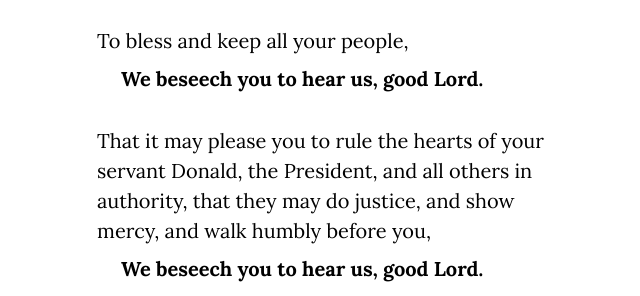
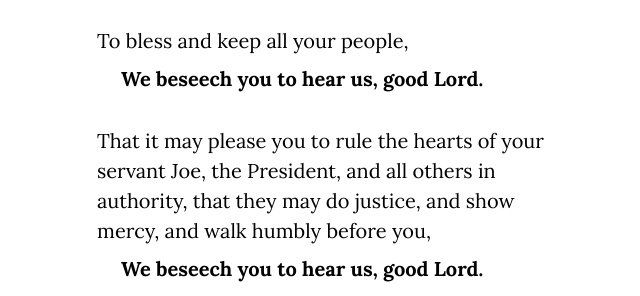
Before and after one commit to Renddslow/litany, a plain HTML site: page index.html in a window 1280 px wide. Shown: the part 3360-3656 px from the top of the page, without its empty margins (317-957 px from the left). Drawn offline with Linux system fonts and the light colour scheme.

Commit message:
Updated the President’s name

```diff
--- a/index.html
+++ b/index.html
@@ -74,7 +74,7 @@
                 <p class="response"><strong>We beseech you to hear us, good Lord.</strong></p>
                 <p>To bless and keep all your people,</p>
                 <p class="response"><strong>We beseech you to hear us, good Lord.</strong></p>
-                <p>That it may please you to rule the hearts of your servant Donald, the President, and all others in authority, that they may do justice, and show mercy, and walk humbly before you,</p>
+                <p>That it may please you to rule the hearts of your servant Joe, the President, and all others in authority, that they may do justice, and show mercy, and walk humbly before you,</p>
                 <p class="response"><strong>We beseech you to hear us, good Lord.</strong></p>
                 <p>To bless and guide all judges, giving them grace to execute justice, and to maintain truth,</p>
                 <p class="response"><strong>We beseech you to hear us, good Lord.</strong></p>
```
